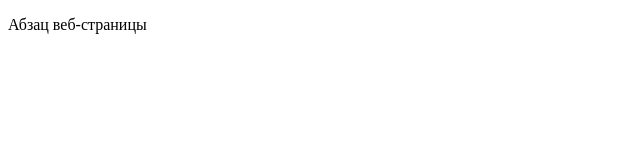
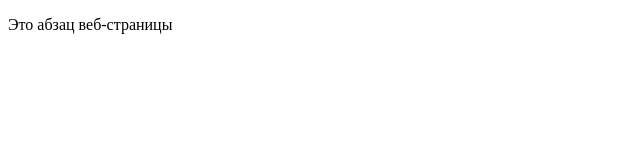
Before and after one commit to WebHeroSchool/dzimitron-HTML-CSS, a plain HTML site: page index.html in a window 1280 px wide. Shown: the full height of the page, 0-640 px from the left. Drawn offline with Linux system fonts and the light colour scheme.

Commit message:
new text in index.html

```diff
--- a/index.html
+++ b/index.html
@@ -2,9 +2,9 @@
 <html>
   <head>
     <meta charset="utf-8">
-    <title>Заголовок веб-страницы</title>
+    <title>Это заголовок веб-страницы</title>
   </head>
   <body>
-    <p>Абзац веб-страницы</p>
+    <p>Это абзац веб-страницы</p>
   </body>
 </html>
```
